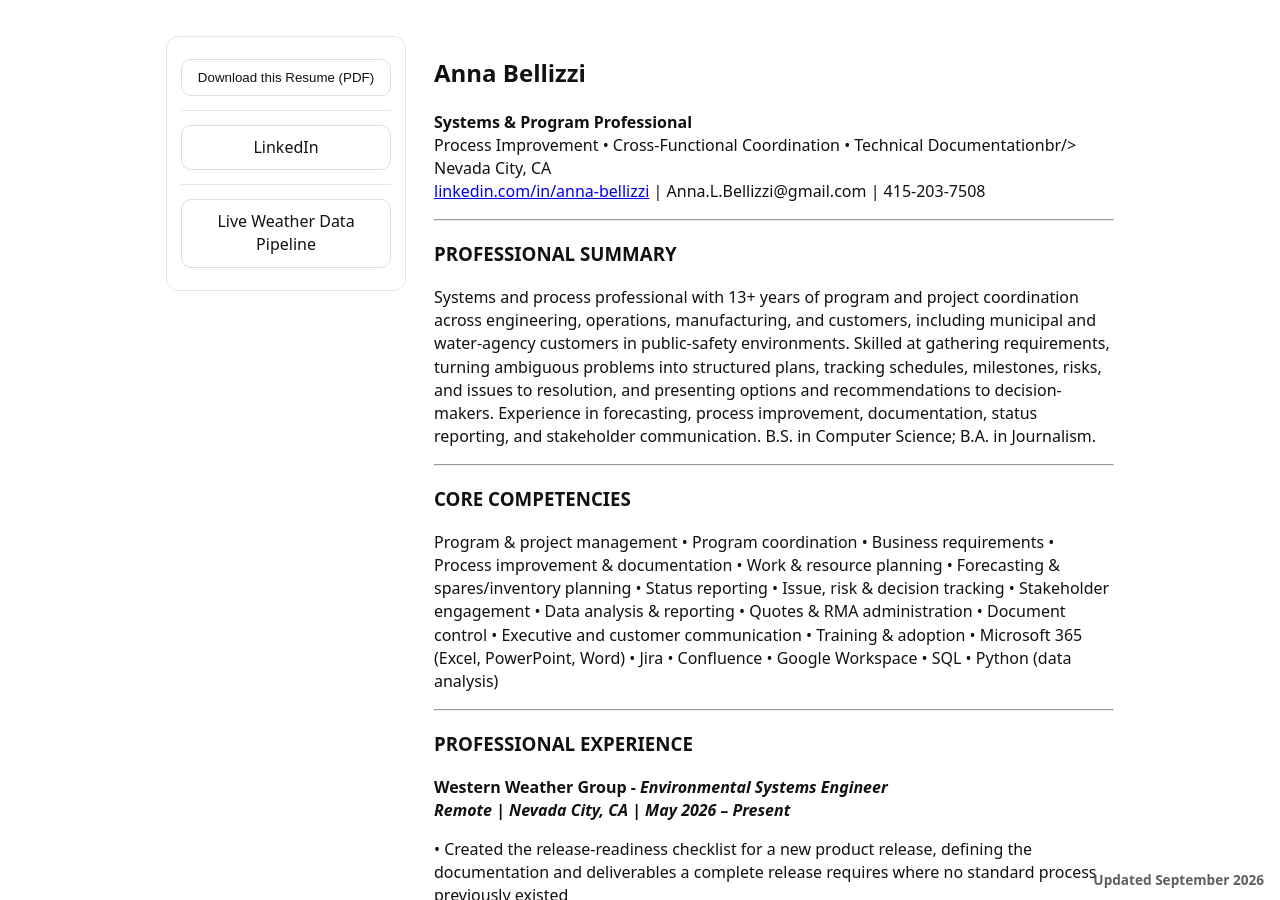
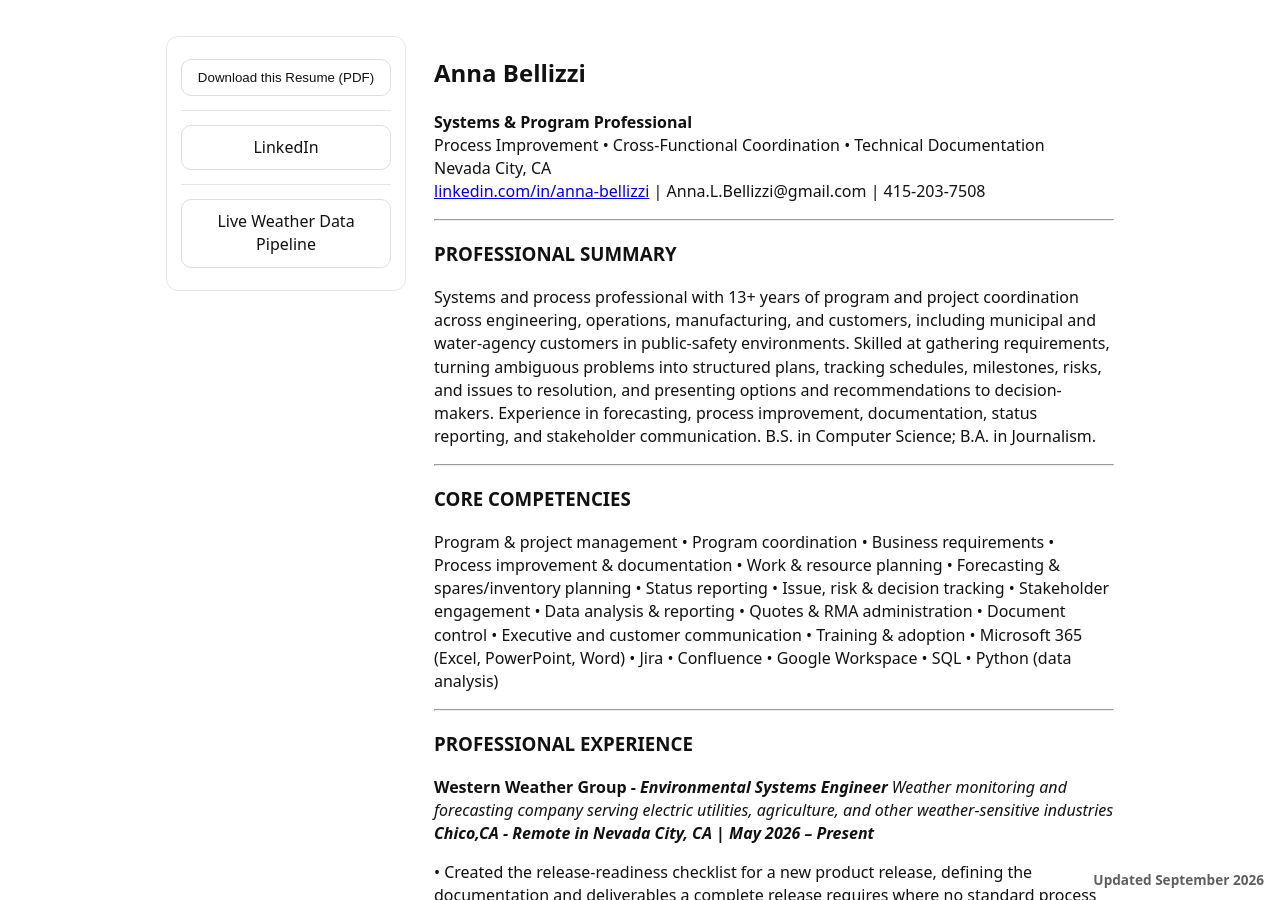
Before and after one commit to jostagirl/PublicResume, a Jekyll site: the page built from v/PGE2/index.md, in a window 1280 px wide and 900 px high. Built offline with Jekyll 4.4.1, drawn with Linux system fonts in a browser that asks for light colours; our own code applies the rules of GitHub Pages for plain Markdown files.

Commit message:
Publish resume site update

```diff
--- a/v/PGE2/index.md
+++ b/v/PGE2/index.md
@@ -3,7 +3,7 @@ title: Anna Bellizzi | Resume
 ---
 <h2>Anna Bellizzi</h2>
 
-<strong>Systems & Program Professional</strong><br/> Process Improvement • Cross-Functional Coordination • Technical Documentationbr/>
+<strong>Systems & Program Professional</strong><br/> Process Improvement • Cross-Functional Coordination • Technical Documentation<br/>
 Nevada City, CA<br/>
 <a href="https://www.linkedin.com/in/anna-bellizzi/">linkedin.com/in/anna-bellizzi</a> | Anna.L.Bellizzi@gmail.com | 415-203-7508
 
@@ -25,7 +25,8 @@ Program & project management • Program coordination • Business requirements
 
 ### PROFESSIONAL EXPERIENCE
 **Western Weather Group -** ***Environmental Systems Engineer***
-***Remote | Nevada City, CA | May 2026 – Present***
+*Weather monitoring and forecasting company serving electric utilities, agriculture, and other weather-sensitive industries*
+***Chico,CA - Remote in Nevada City, CA | May 2026 – Present***
 
 • Created the release-readiness checklist for a new product release, defining the documentation and deliverables a complete release requires where no standard process previously existed
 • Authored a general test procedure for out-of-the-box and usability testing prior to release, giving the team a repeatable pre-release check
```
